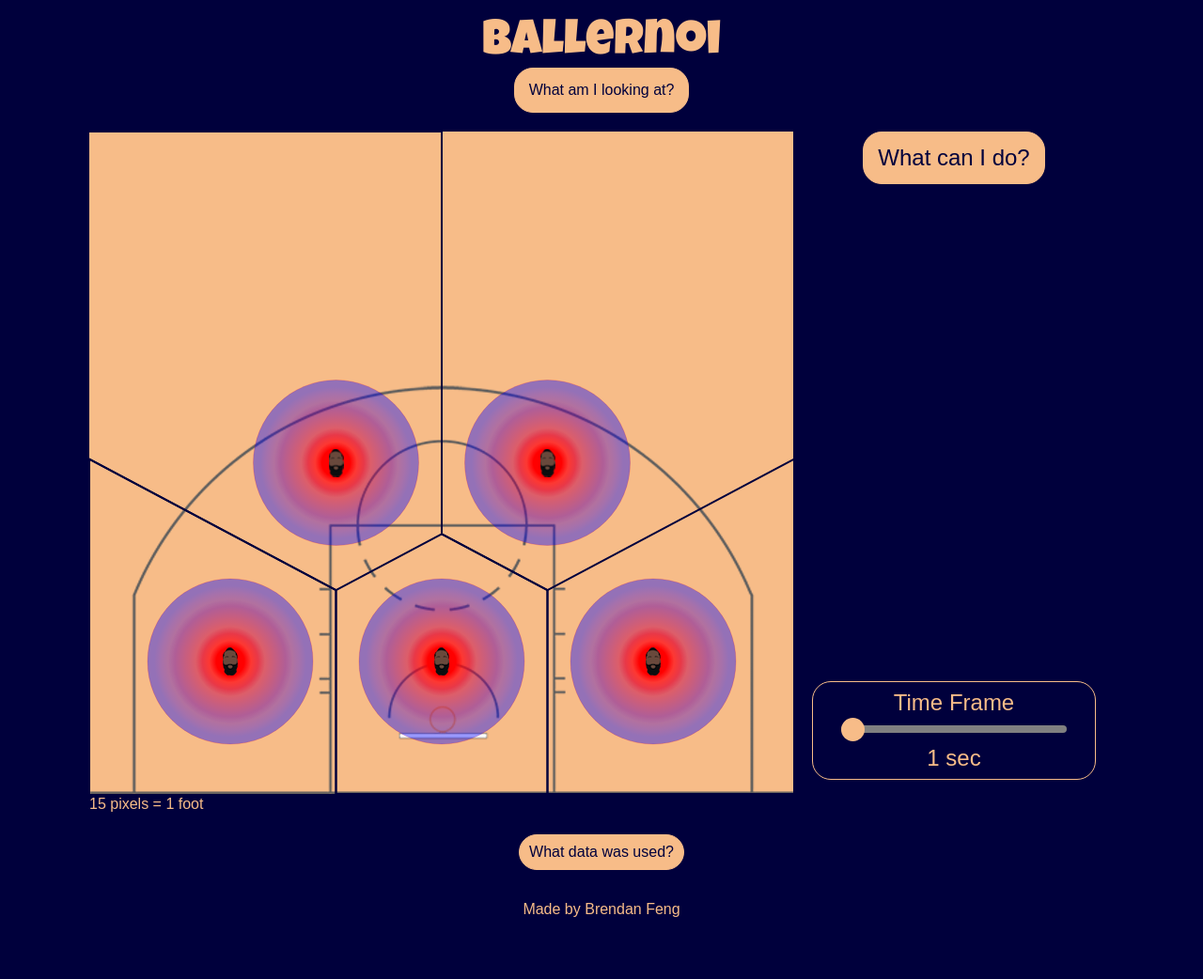
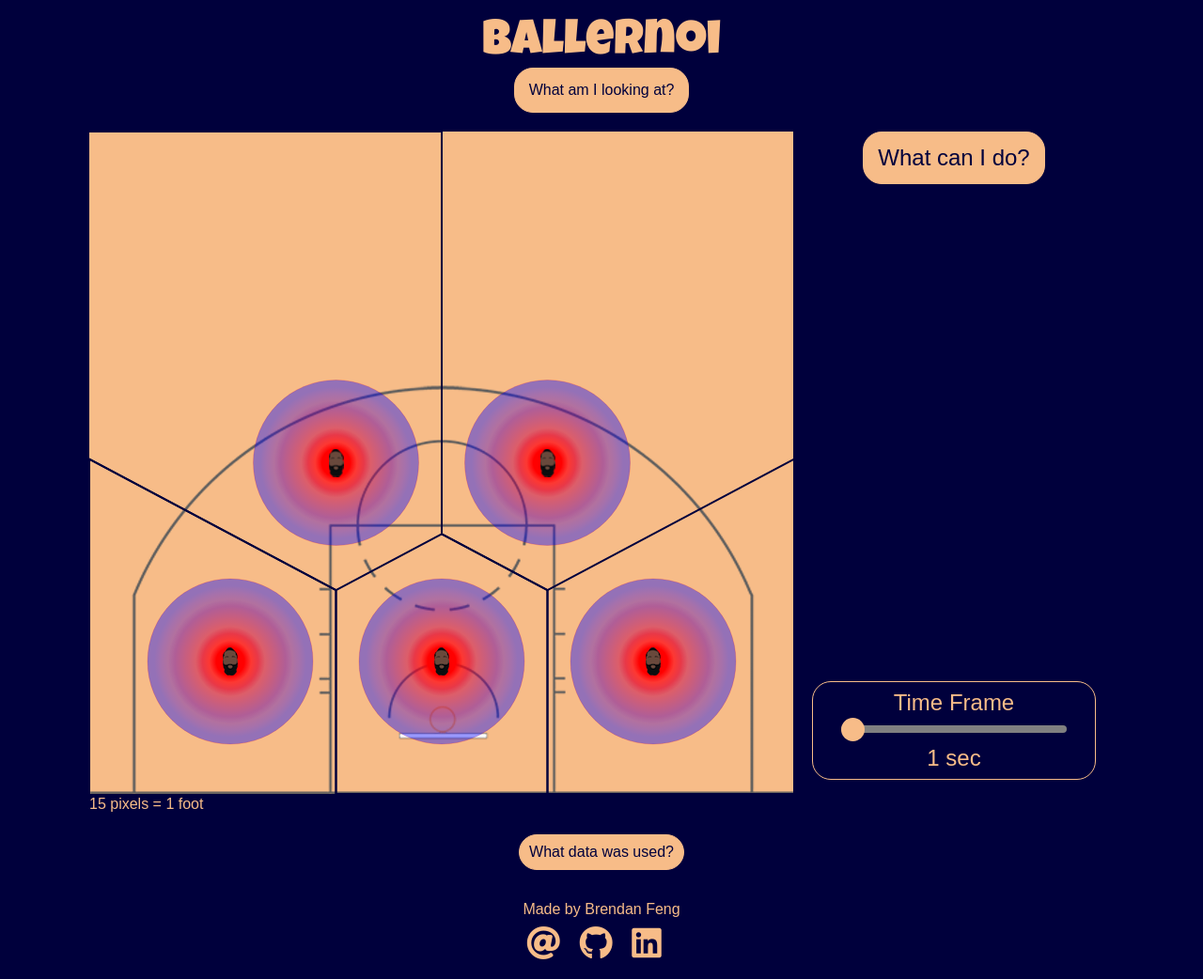
Before and after one commit to brendanfeng/Ballernoi, a website built with webpack: page index.html in a window 1280 px wide. Shown: the whole page at 94% size. Before the commit the page ends 1006 px from the top, so only its background shows below. Built offline with nearby package versions, Linux system fonts and the light colour scheme.

Commit message:
css hover transitions

```diff
--- a/assets/ballernoi.css
+++ b/assets/ballernoi.css
@@ -144,6 +144,11 @@ canvas {
     border-radius: 50%;
     background-color: rgb(247,188,136);
     cursor: pointer;
+    transition: 1s;
+}
+
+.slider::-webkit-slider-thumb:active {
+  background-color: white;
 }
 
 .slider::-moz-range-thumb {
@@ -152,6 +157,11 @@ canvas {
     border-radius: 50%;
     background: rgb(247,188,136);
     cursor: pointer;
+    transition: 1s;
+}
+
+.slider::-moz-range-thumb:active {
+  background-color: white;
 }
 
 #time-text {
@@ -224,3 +234,14 @@ dialog section {
   background-color: rgb(0,0,60);
   color: rgb(247,188,136);
 }
+
+.logos{
+  font-size: 36px;
+  color: rgb(247, 188, 136);
+  margin-right: 16px;
+  transition: color .5s;
+}
+
+.logos:hover {
+  color: white;
+}
--- a/index.html
+++ b/index.html
@@ -4,6 +4,7 @@
     <meta charset="utf-8">
     <title>Ballernoi</title>
     <link href="https://fonts.googleapis.com/css?family=Luckiest+Guy|Mada:400,700" rel="stylesheet">
+    <link rel="stylesheet" href="https://use.fontawesome.com/releases/v5.0.10/css/all.css" integrity="sha384-+d0P83n9kaQMCwj8F4RJB66tzIwOKmrdb46+porD/OvrJ+37WqIM7UoBtwHO6Nlg" crossorigin="anonymous">
     <link rel="stylesheet" href="./assets/reset.css">
     <link rel="stylesheet" href="./assets/ballernoi.css">
     <script src="./dist/bundle.js"></script>
@@ -40,7 +41,17 @@
     <footer class="explanation">
       <p id="open-data" class="modalButton">What data was used?</p>
       <p class="contact-info">Made by Brendan Feng</p>
-      <div class="contact-info" id="logos"></div>
+      <div class="contact-info" id="logos">
+        <a href="http://www.brendanfeng.me">
+          <i class="logos fas fa-at"></i>
+        </a>
+        <a href="http://www.github.com/brendanfeng">
+          <i class="logos fab fa-github"></i>
+        </a>
+        <a href="http://www.linkedin.com/in/brendanfeng">
+          <i class="logos fab fa-linkedin"></i>
+        </a>
+      </div>
     </footer>
     <article>
       <dialog id="data-explanation">
```
